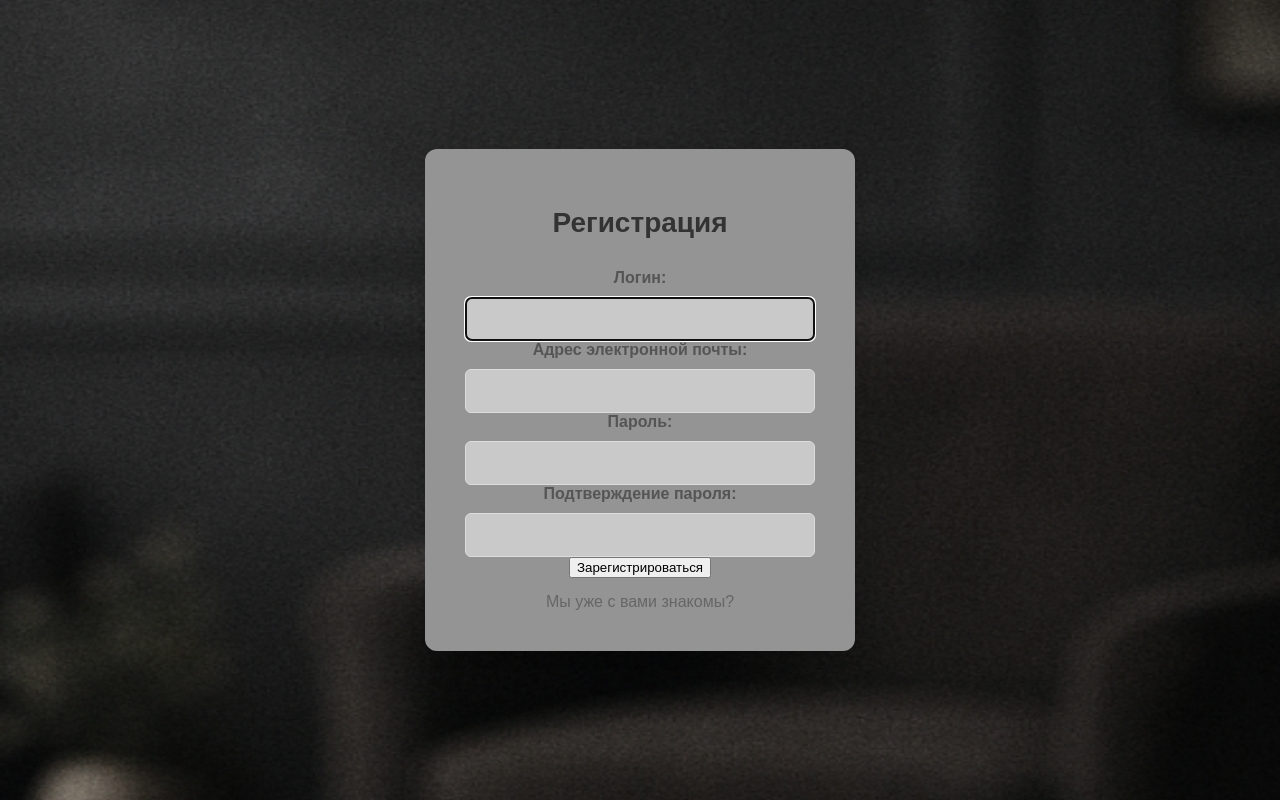
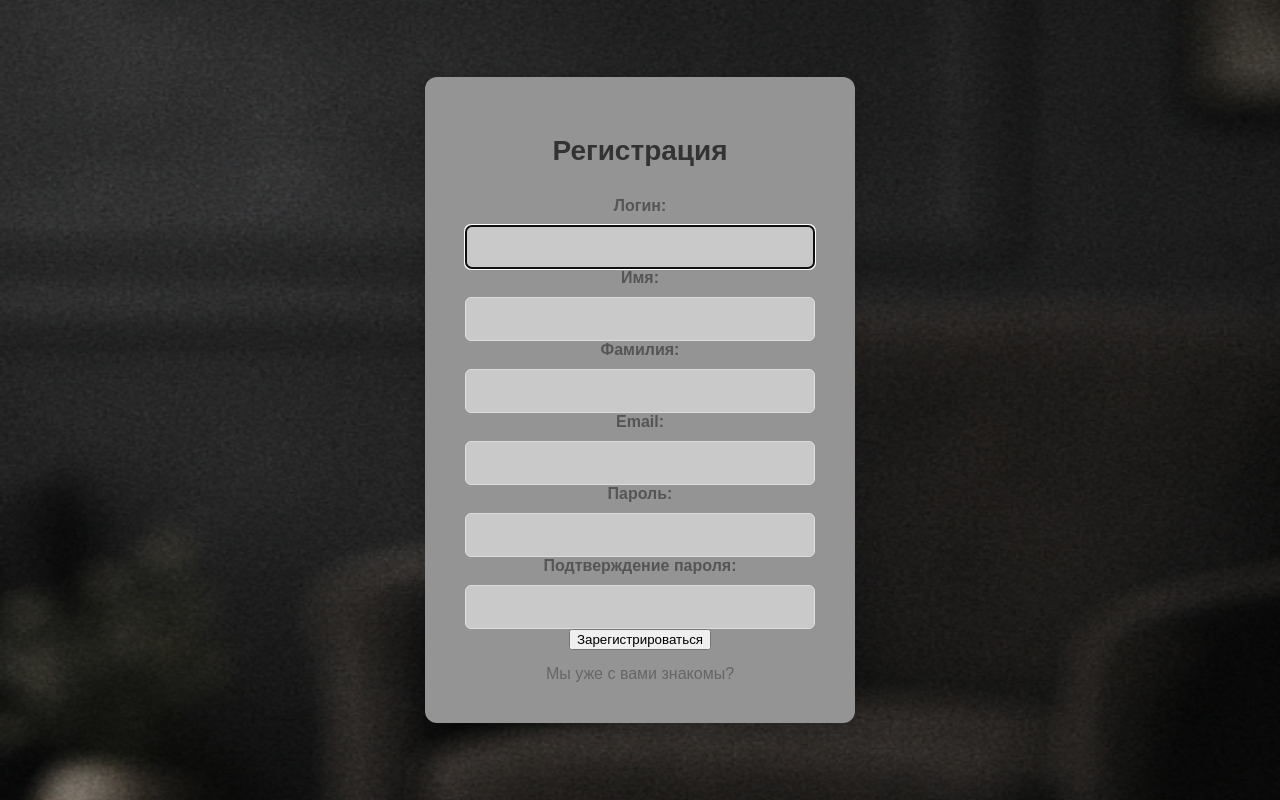
Before and after one commit to dizzy-166/Velluto, a Django app: page /reg/ in a window 1280 px wide. Run offline with Django 5.2, Linux system fonts and the light colour scheme.

Commit message:
alredy form on main and edit profil

```diff
--- a/Velluto/DjangoProject/DjangoProject/vellutoSite/main/form.py
+++ b/Velluto/DjangoProject/DjangoProject/vellutoSite/main/form.py
@@ -14,6 +14,7 @@ class UserForm(forms.ModelForm):
             'email': forms.EmailInput(attrs={'class': 'form-input'}),
         }
 
+
 class ProfileForm(forms.ModelForm):
     class Meta:
         model = Profile
@@ -24,7 +25,7 @@ class ProfileForm(forms.ModelForm):
             'address': forms.TextInput(attrs={'class': 'form-input'}),
         }
 
-# Остальные формы оставил как есть
+
 class LoginForm(forms.Form):
     username = forms.CharField(
         label='Логин',
@@ -42,7 +43,20 @@ class RegisterForm(UserCreationForm):
         widget=forms.TextInput(attrs={'class': 'form-input'}),
         help_text='Обязательное поле. Не более 150 символов.'
     )
-
+    first_name = forms.CharField(
+        label='Имя',
+        required=False,
+        widget=forms.TextInput(attrs={'class': 'form-input'}),
+    )
+    last_name = forms.CharField(
+        label='Фамилия',
+        required=False,
+        widget=forms.TextInput(attrs={'class': 'form-input'}),
+    )
+    email = forms.EmailField(
+        label='Email',
+        widget=forms.EmailInput(attrs={'class': 'form-input'}),
+    )
     password1 = forms.CharField(
         label='Пароль',
         widget=forms.PasswordInput(attrs={'class': 'form-input'}),
@@ -56,7 +70,7 @@ class RegisterForm(UserCreationForm):
 
     class Meta:
         model = get_user_model()
-        fields = ['username', 'email', 'password1', 'password2']
+        fields = ['username', 'first_name', 'last_name', 'email', 'password1', 'password2']
 
     def clean_password2(self):
         password1 = self.cleaned_data.get('password1')
@@ -74,6 +88,8 @@ class RegisterForm(UserCreationForm):
     def save(self, commit=True):
         user = super().save(commit=False)
         user.email = self.cleaned_data['email']
+        user.first_name = self.cleaned_data.get('first_name', '')
+        user.last_name = self.cleaned_data.get('last_name', '')
         user.set_password(self.cleaned_data['password1'])
         if commit:
             user.save()
--- a/Velluto/DjangoProject/DjangoProject/vellutoSite/main/templates/main/main.html
+++ b/Velluto/DjangoProject/DjangoProject/vellutoSite/main/templates/main/main.html
@@ -144,7 +144,7 @@
           id="name"
           name="name"
           required
-          value="{{ user.first_name }}{% if user.last_name %} {{ user.last_name }}{% endif %}"
+          value="{% if user.first_name %}{{ user.first_name }}{% if user.last_name %} {{ user.last_name }}{% endif %}{% else %}{{ user.profile.fio }}{% endif %}"
         />
 
         <label for="phone">Телефон:</label>
--- a/Velluto/DjangoProject/DjangoProject/vellutoSite/main/templates/main/reg.html
+++ b/Velluto/DjangoProject/DjangoProject/vellutoSite/main/templates/main/reg.html
@@ -34,6 +34,16 @@
             </div>
 
             <div class="form-group">
+                {{ form.first_name.label_tag }}
+                {{ form.first_name }}
+            </div>
+
+            <div class="form-group">
+                {{ form.last_name.label_tag }}
+                {{ form.last_name }}
+            </div>
+
+            <div class="form-group">
                 {{ form.email.label_tag }}
                 {{ form.email }}
             </div>
--- a/Velluto/DjangoProject/DjangoProject/vellutoSite/main/views.py
+++ b/Velluto/DjangoProject/DjangoProject/vellutoSite/main/views.py
@@ -20,6 +20,7 @@ def index(request):
     }
     return render(request, 'main/main.html', context)
 
+
 def user_login(request):
     if request.method == 'POST':
         form = AuthenticationForm(request, data=request.POST)
@@ -31,17 +32,26 @@ def user_login(request):
         form = AuthenticationForm()
     return render(request, 'main/login.html', {'form': form})
 
+
 def registration(request):
     if request.method == 'POST':
         form = RegisterForm(request.POST)
         if form.is_valid():
-            user = form.save()
+            user = form.save(commit=False)
+            # Заполняем first_name и last_name из формы (предполагается, что они есть в RegisterForm)
+            user.first_name = form.cleaned_data.get('first_name', '')
+            user.last_name = form.cleaned_data.get('last_name', '')
+            user.save()
+
+            # Создаем профиль
+            Profile.objects.get_or_create(user=user, defaults={'phone': '', 'address': '', 'fio': f"{user.first_name} {user.last_name}".strip()})
+
             login(request, user)
-            Profile.objects.get_or_create(user=user, defaults={'phone': '', 'address': '', 'fio': ''})
             return redirect('index')
     else:
         form = RegisterForm()
     return render(request, 'main/reg.html', {'form': form})
+
 
 @login_required
 def kabinet_view(request):
@@ -76,6 +86,7 @@ def kabinet_view(request):
         'orders': orders
     })
 
+
 @login_required
 def account(request):
     user = request.user
@@ -101,8 +112,10 @@ def account(request):
         'orders': orders,
     })
 
+
 def order(request):
     return render(request, 'main/order.html')
+
 
 @login_required
 def update_profile(request):
```
Also changed, not shown: Velluto/DjangoProject/DjangoProject/vellutoSite/main/admin.py (+8 -9 lines), Velluto/DjangoProject/DjangoProject/vellutoSite/db.sqlite3.
